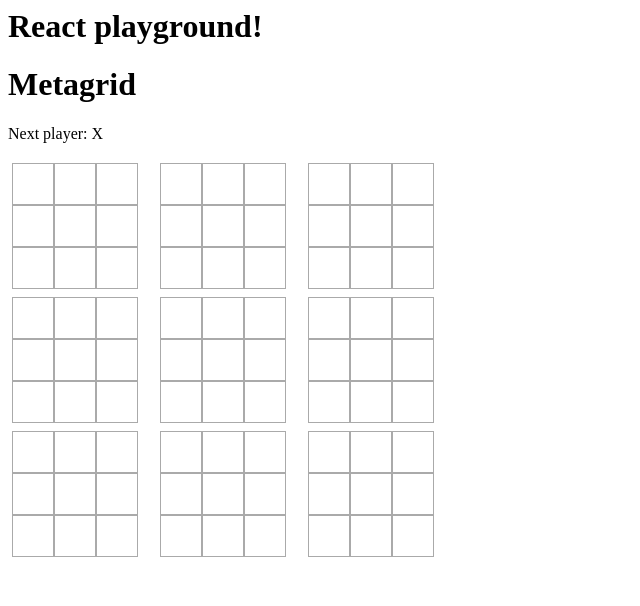
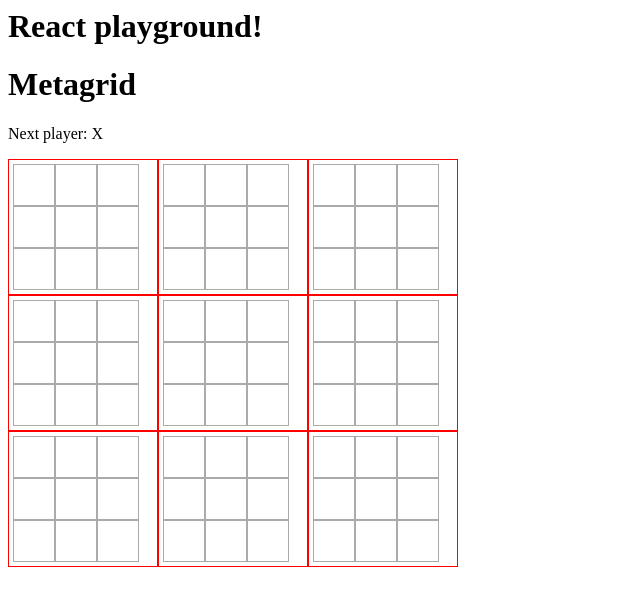
Before and after one commit to codeinthehole/meta-tic-tac-toe, a React app: page / in a window 1280 px wide. Shown: the top 606 px of the page, without its empty margins (0-640 px from the left). Built offline with nearby package versions, Linux system fonts and the light colour scheme.

Commit message:
Show active grids when on first move

```diff
--- a/src/MultiGrid.jsx
+++ b/src/MultiGrid.jsx
@@ -35,7 +35,7 @@ class MultiGrid extends React.Component {
         return <Grid
             key={gridIndex}
             marks={marks}
-            active={gridIndex == this.props.nextGridIndex}
+            active={gridIndex == this.props.nextGridIndex || this.props.nextGridIndex === null}
             onCellClick={(cellIndex) => this.props.onCellClick(gridIndex, cellIndex)} />
     }
 }
```
